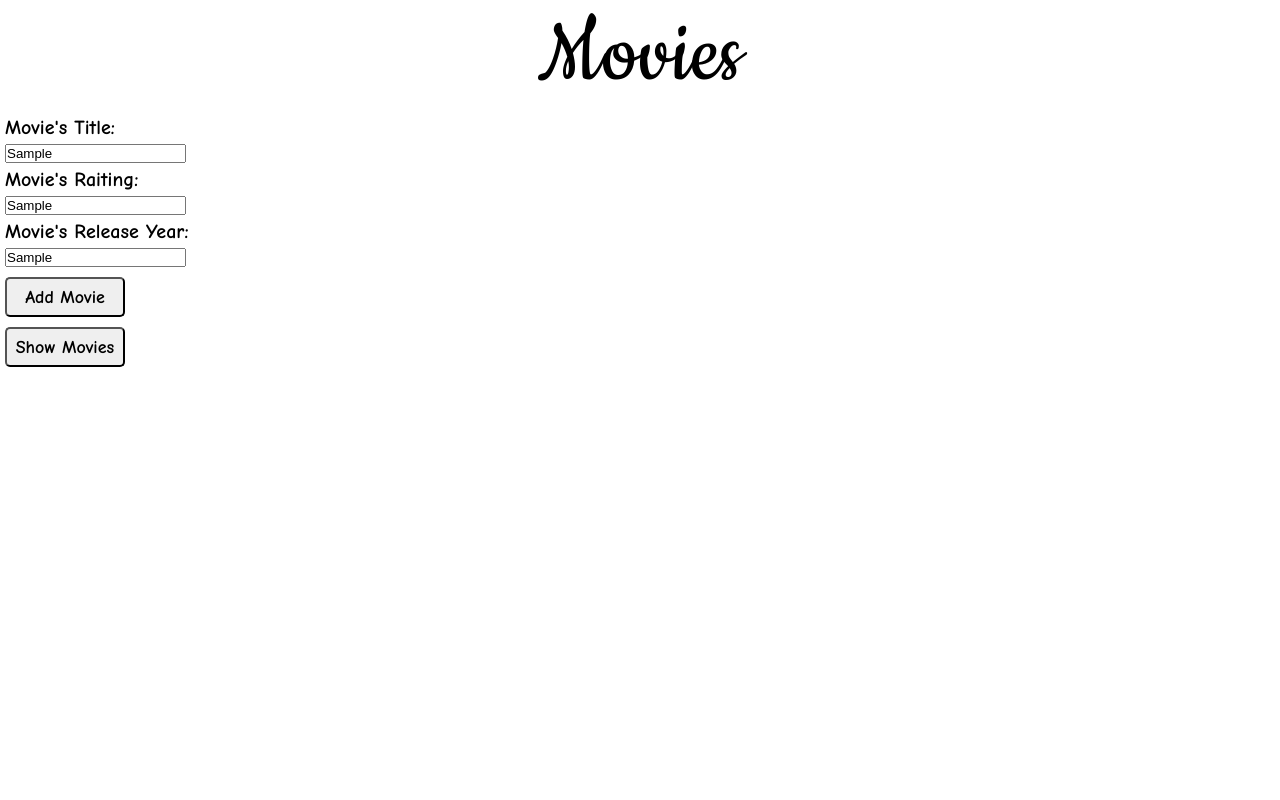
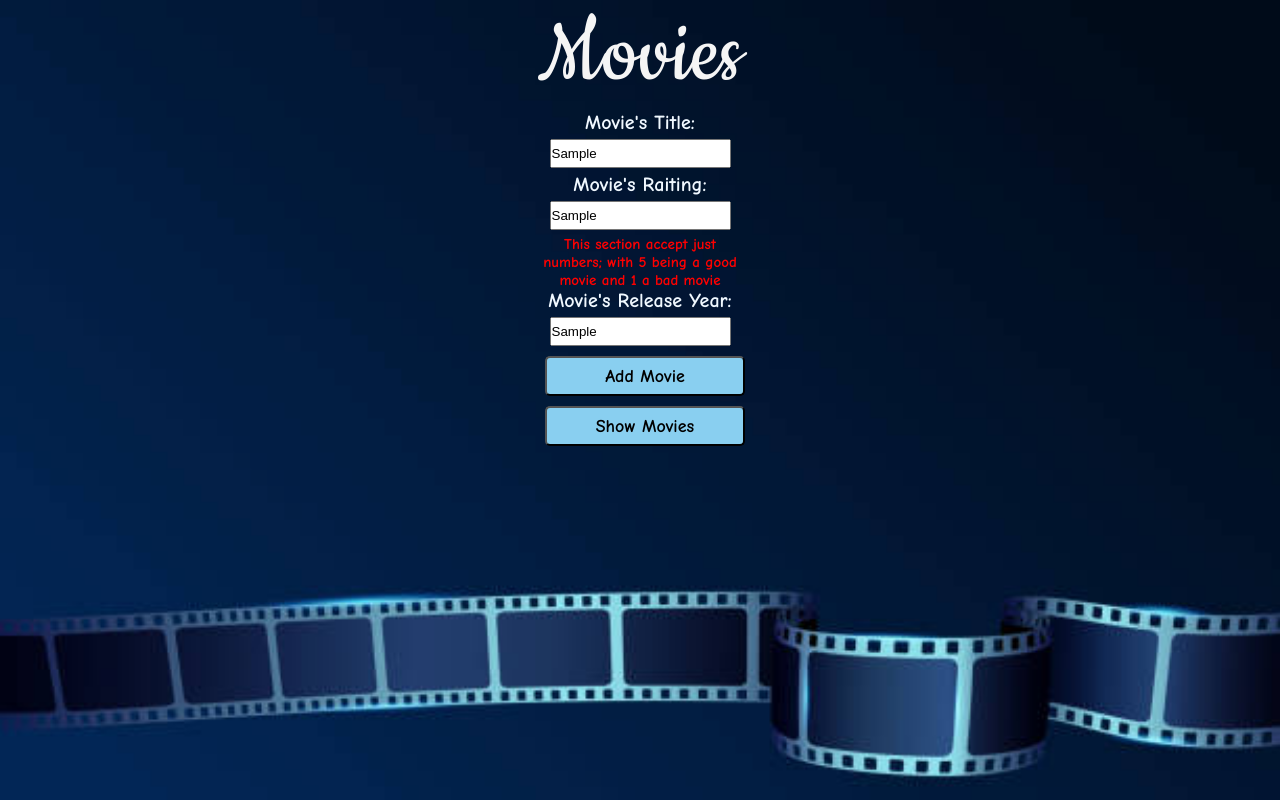
Before and after one commit to jaqueline1201/HMWK-3, a plain HTML site: page index.html in a window 1280 px wide. Both pictures are taken after typing "Sample", "Sample", "Sample" into the empty fields and a click on the button "Add Movie". Drawn offline with Linux system fonts and the light colour scheme.

Commit message:
js code for the buttons and validation data

```diff
--- a/index.html
+++ b/index.html
@@ -13,15 +13,25 @@
         <h1>Movies</h1>
         <div id="wrapper">
             <div id="inputSection">
-                <label for="movieTitle" class="labelText">Movie's Title:</label><input type="text">
-                <label for="movieRaiting"class="labelText">Movie's Raiting:</label><input type="text">
-                <label for="movieRealease" class="labelText">Movie's Release Year:</label><input type="text">
-                <button>Add Movie</button>
+                <form action="" onsubmit="return addMovie()">
+                    <label for="movieTitle" class="labelText">Movie's Title:</label>
+                    <input type="text" id="movieTitle">
+                    <span id="movieTitleError" class="errorMessage"></span>
+                    <label for="movieRaiting"class="labelText">Movie's Raiting:</label>
+                    <input type="text" id="movieRate">
+                    <span id="movieRaitingError" class="errorMessage"></span>
+                    <label for="movieRealease" class="labelText">Movie's Release Year:</label>
+                    <input type="text" id="realeaseYear">
+                    <span id="movieRealeaseError" class="errorMessage"></span>
+                    <button type="submit">Add Movie</button>
+                    <button>Show Movies</button>
+                </form>
             </div>
             <div id="moviesInfo">
-                <button>Show Movies</button>
+
                 <ul id="movieList"></ul>
             </div>
         </div>
+        <script src="script.js"></script>
     </body>
 </html>
--- a/script.js
+++ b/script.js
@@ -0,0 +1,78 @@
+const moviesInformation = [];
+
+const Movie = function (mTitle, mRate, mYear){
+    this.title = mTitle;
+    this.rate = mRate;
+    this.year = mYear;
+}
+
+function addMovie () {
+    let isValid = true;
+
+    if (!isTitleValid()) {
+        isValid = false
+    }
+
+    if (!isRateValid()){
+        isValid = false
+    }
+
+    if(!isYearValid()) {
+        isValid = false
+    }
+    if (moviesInformation.length >= 10) {
+        alert("You cannot add more than 10 movies!");
+        return false;
+    }
+    if (isValid) {
+        const movieTitle = document.getElementById("movieTitle").value;
+        const movieRate = document.getElementById("movieRate").value;
+        const movieYear = document.getElementById("realeaseYear").value;
+        const newMovie = new Movie(movieTitle,movieRate,movieYear);
+        console.log(newMovie)
+        moviesInformation.push(newMovie);
+        console.log(moviesInformation);
+    }
+    return false;
+}
+
+function isTitleValid () {
+    let movieTitle = document.getElementById("movieTitle").value;
+    if (movieTitle === "") {
+        document.getElementById("movieTitleError").innerHTML = "Title of the movie is requiered"
+        alert("Title of the movie is requiered!")
+    } else {
+        document.getElementById("movieTitleError").innerHTML = ""
+        return true;
+    }
+}
+
+function isRateValid () {
+
+    let movieRate = document.getElementById("movieRate").value;
+    if (movieRate === "") {
+        document.getElementById("movieRaitingError").innerHTML = "The rating should be an integer from 1 to 5, with 5 being a good movie and 1 a bad movie"
+        alert("Rate the movie from 5 to 1! 5 = GOOD, 1 = BAD")
+    } else {
+        document.getElementById("movieRaitingError").innerHTML = ""
+    }
+
+    let rateNumbers = (/^[1-5]+$/);
+    if(!rateNumbers.test(movieRate) || movieRate >=5 ) {
+        document.getElementById("movieRaitingError").innerHTML = "This section accept just numbers; with 5 being a good movie and 1 a bad movie";
+    } else {
+        document.getElementById("movieRaitingError").innerHTML = ""
+        return true;
+    }
+}
+function isYearValid () {
+
+    let movieYear = document.getElementById("realeaseYear").value;
+    if (movieYear ==="") {
+        document.getElementById("movieRealeaseError").innerHTML = "The year when the movie was realeased is requiered"
+        alert("Realease year must be type!")
+    } else {
+        document.getElementById("movieRealeaseError").innerHTML = ""
+        return true;
+    }
+}
--- a/style.css
+++ b/style.css
@@ -1,6 +1,11 @@
 * {
     margin: 0;
     padding: 0;
+}
+body{
+    background-image:url(background.jpeg);
+    background-repeat: no-repeat;
+    background-size: cover;
 }
 h1 {
     text-align: center;
@@ -8,38 +13,56 @@ h1 {
     font-weight: 400;
     font-size: 100px;
     font-style: normal;
+    color: whitesmoke;
+}
+#inputSection {
+   margin:0 auto;
+   width: 200px;
+   display: flex;
+   flex-direction: column;
+   text-align: center;
+}
+
+
+.errorMessage {
+    color: red;
+    font-family: "Comic Neue", cursive;
+    font-weight: 700;
+    font-style: normal;
+    font-size: 15px;
+    display: block;
 }
 
 input {
     margin: 5px;
-    display: block;
-    flex-direction: column;
+    height: 25px;
 }
 
 label {
     margin:0 auto;
     margin: 5px;
-    display: block;
-    flex-direction: column;
     font-family: "Comic Neue", cursive;
     font-weight: 700;
     font-style: normal;
     font-size: 20px;
+    color: aliceblue;
+
 }
 
 button {
     margin: 5px;
     border-radius: 5px;
-    width: 120px;
+    width: 100%;
     height: 40px;
     font-family: "Comic Neue", cursive;
     font-weight: 700;
     font-style: normal;
     font-size: 18px;
+    background-color: #89CFF0;
 }
 
 button:hover {
-    color: whitesmoke;
-    background-color: black;
+    color: white;
+    background-color: #0096FF;
 
 }
```
Also changed, not shown: background.jpeg (added).
